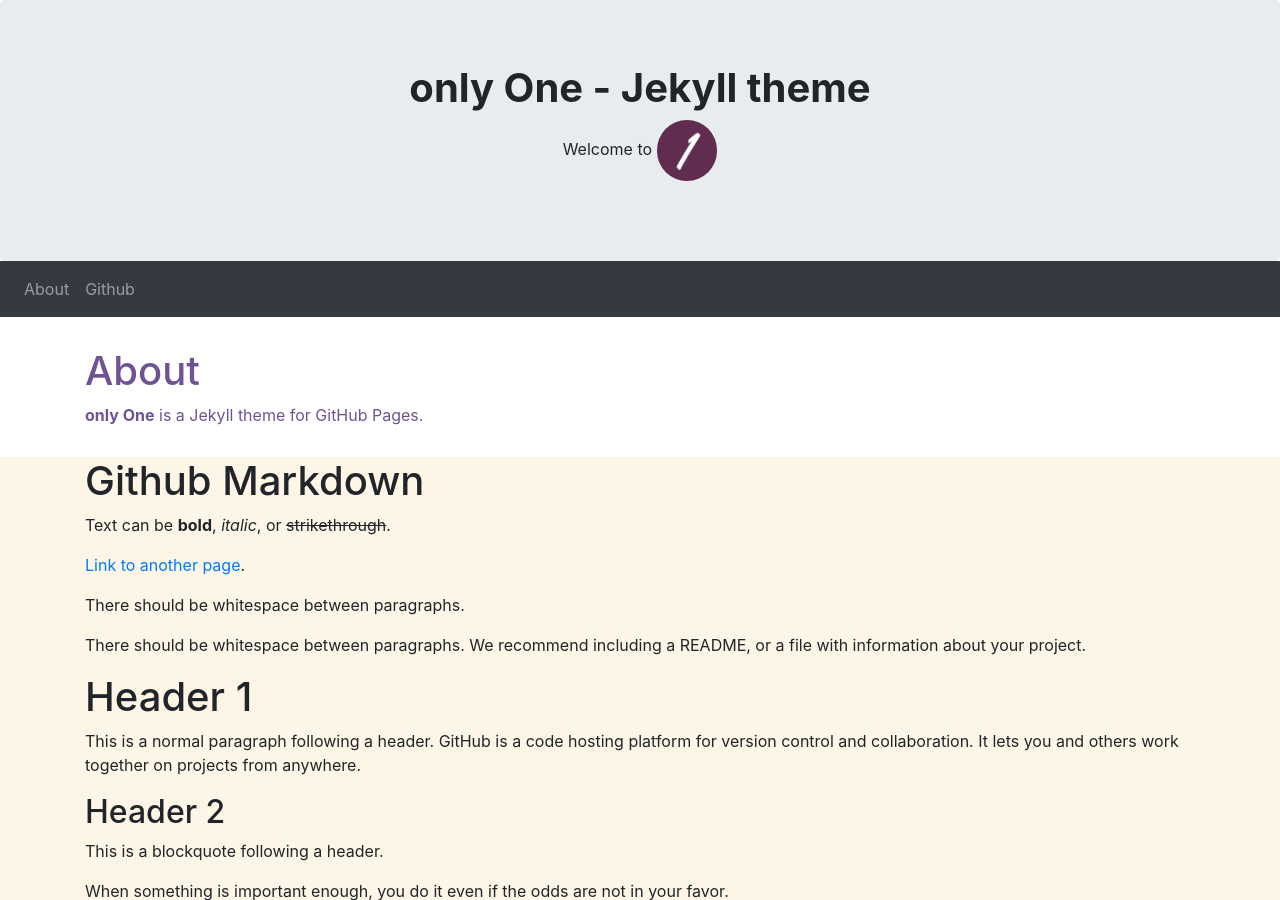
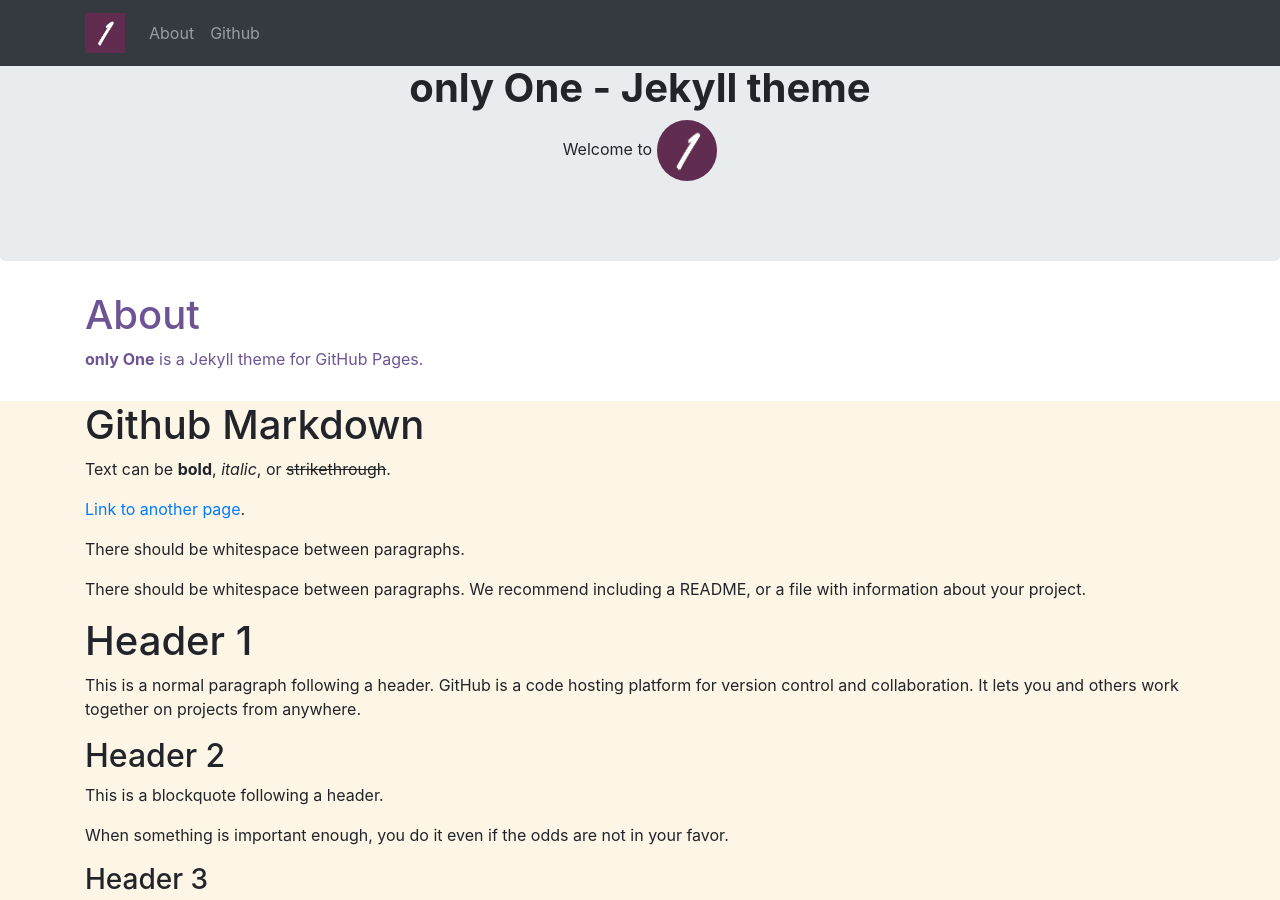
Before and after one commit to AREA44/only-One, a Jekyll site: the page built from index.html, in a window 1280 px wide and 900 px high. Built offline with Jekyll 4.4.1, drawn with Linux system fonts in a browser that asks for light colours.

Commit message:
navigation

```diff
--- a/_includes/navigation.html
+++ b/_includes/navigation.html
@@ -1,4 +1,8 @@
-<nav class="navbar navbar-expand-sm bg-dark navbar-dark">
+<nav class="navbar navbar-expand-lg navbar-dark flex-column flex-md-row bg-dark fixed-top">
+  <div class="container">
+    <a class="navbar-brand">
+      <img src="./assets/img/favicon.png" width="40" height="40" alt="">
+    </a>
     <button class="navbar-toggler" type="button" data-toggle="collapse" data-target="#collapsibleNavbar">
       <span class="navbar-toggler-icon"></span>
     </button>
@@ -9,4 +13,5 @@
         {% endfor %}
       </ul>
     </div>
+  </div>
 </nav>
```
Lines whose indentation alone changed are shown as unchanged.
